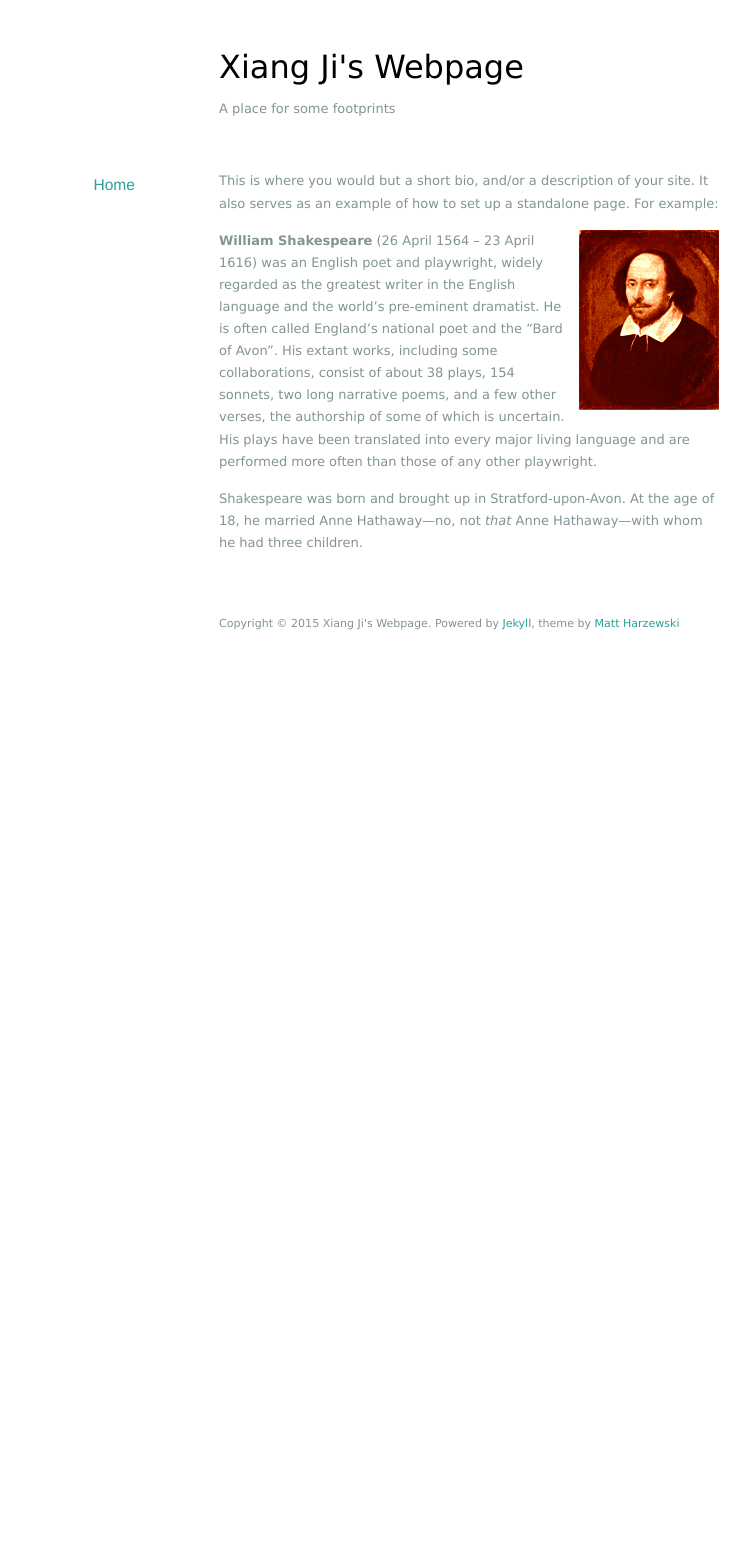
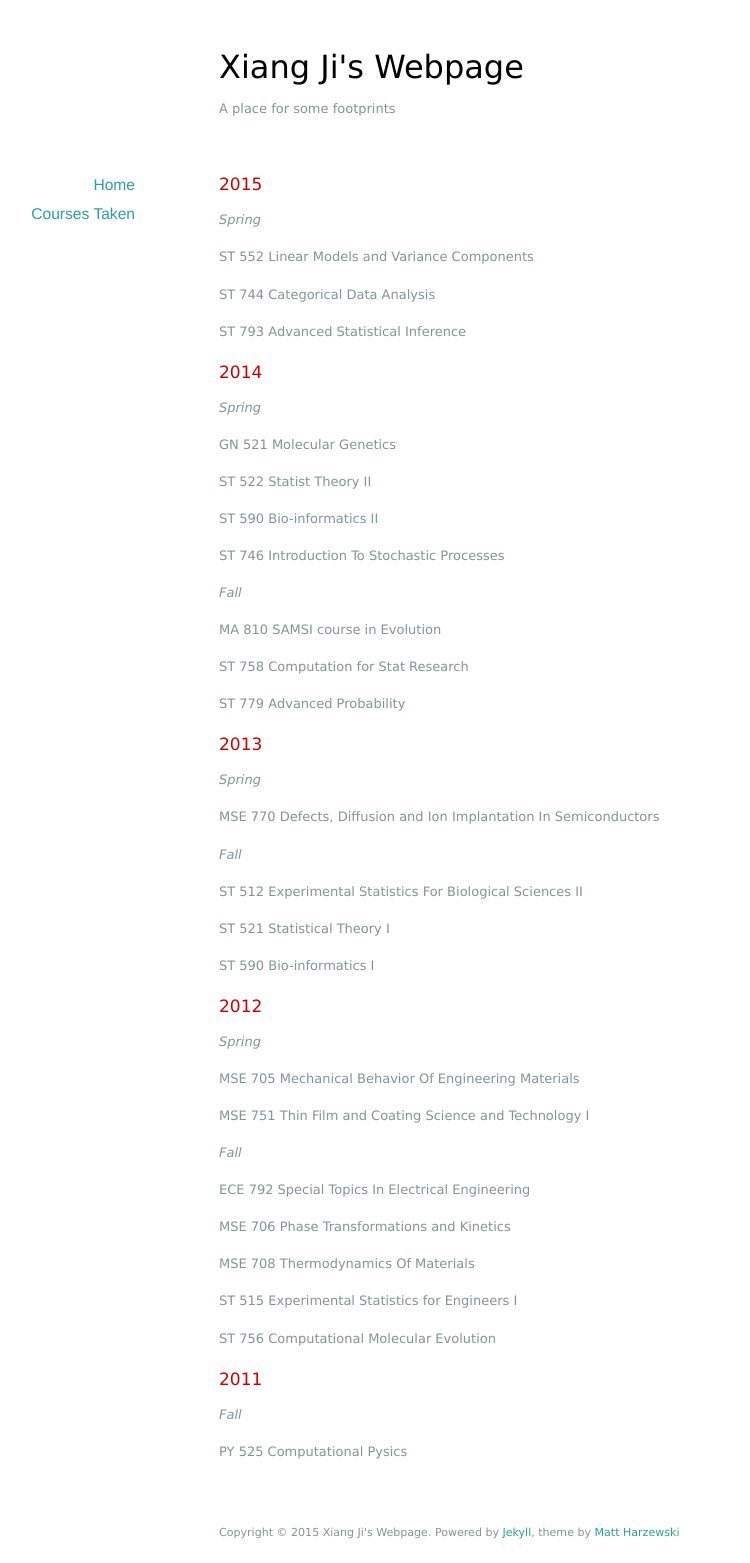
Before and after one commit to xiang-ji-ncsu/xiang-ji-ncsu.github.io, a Jekyll site: the page built from about/index.markdown, in a window 1280 px wide. Shown: the whole page, without its empty margins (171-921 px from the left). Built offline with Jekyll 4.4.1, drawn with Linux system fonts in a browser that asks for light colours; nearby versions of some CDN libraries; before the commit the page ends 900 px from its top, so only the background shows below that.

Commit message:
add course taken page

```diff
--- a/_layouts/default.html
+++ b/_layouts/default.html
@@ -35,8 +35,9 @@
         <ul>
           <li><a href="/">Home</a></li>
 <!--          <li><a href="/archives">Archive</a></li>
-          <li><a href="/about">About</a></li>
 -->
+          <li><a href="/Courses">Courses Taken</a></li>
+
         </ul>
       </nav>
     </div>
--- a/about/index.markdown
+++ b/about/index.markdown
@@ -3,9 +3,72 @@ layout: default
 title: About
 ---
 
-This is where you would but a short bio, and/or a description of your site. It also serves as an example of how to set up a standalone page. For example:
+#2015
 
-<img src="/images/shakespeare.png" class="right" />
-**William Shakespeare** (26 April 1564 – 23 April 1616) was an English poet and playwright, widely regarded as the greatest writer in the English language and the world's pre-eminent dramatist. He is often called England's national poet and the "Bard of Avon". His extant works, including some collaborations, consist of about 38 plays, 154 sonnets, two long narrative poems, and a few other verses, the authorship of some of which is uncertain. His plays have been translated into every major living language and are performed more often than those of any other playwright.
+*Spring*
 
-Shakespeare was born and brought up in Stratford-upon-Avon. At the age of 18, he married Anne Hathaway—no, not *that* Anne Hathaway—with whom he had three children.
+ST  552  Linear Models and Variance Components
+
+ST  744  Categorical Data Analysis
+
+ST  793  Advanced Statistical Inference
+
+#2014
+
+*Spring*
+
+GN  521  Molecular Genetics
+
+ST  522  Statist Theory II
+
+ST  590  Bio-informatics II
+
+ST  746  Introduction To Stochastic Processes
+
+*Fall*
+
+MA  810  SAMSI course in Evolution
+
+ST  758  Computation for Stat Research
+
+ST  779  Advanced Probability
+
+#2013
+
+*Spring*
+
+MSE 770  Defects, Diffusion and Ion Implantation In Semiconductors
+
+*Fall*
+
+ST  512  Experimental Statistics For Biological Sciences II
+
+ST  521  Statistical Theory I
+
+ST  590  Bio-informatics I
+
+#2012
+
+*Spring*
+
+MSE 705  Mechanical Behavior Of Engineering Materials
+
+MSE 751  Thin Film and Coating Science and Technology I
+
+*Fall*
+
+ECE 792  Special Topics In Electrical Engineering
+
+MSE 706  Phase Transformations and Kinetics
+
+MSE 708  Thermodynamics Of Materials
+
+ST  515  Experimental Statistics for Engineers I
+
+ST  756  Computational Molecular Evolution
+
+#2011
+
+*Fall*
+
+PY  525   Computational Pysics
```
Also changed, not shown: 2 other files.
